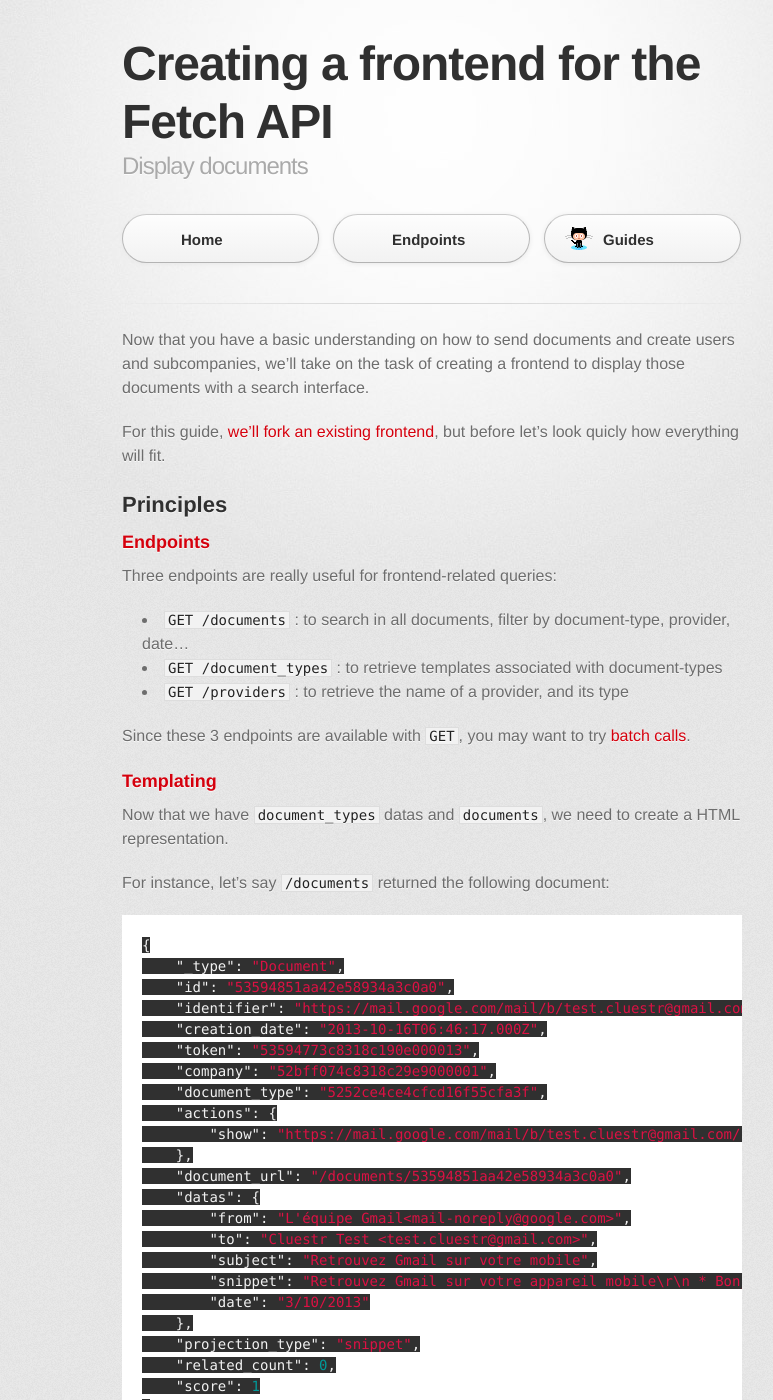
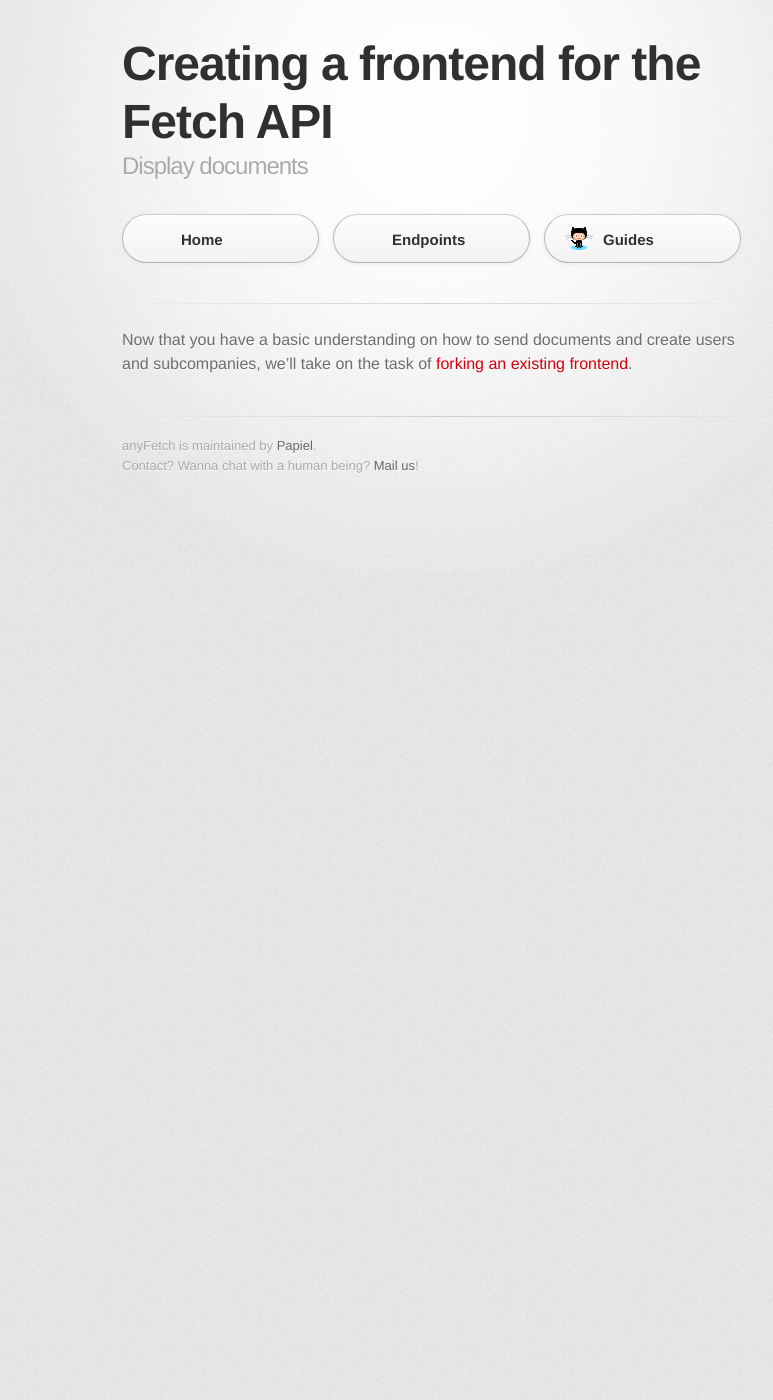
Before and after one commit to AnyFetch/developers.anyfetch.com, a Jekyll site: the page built from guides/tutorials/frontend.md, in a window 1280 px wide and 1400 px high. Shown: the whole window, without its empty margins (208-981 px from the left). Built offline with Jekyll 4.4.1, drawn with Linux system fonts in a browser that asks for light colours; some web fonts are replaced; Markdown is read by kramdown in place of the engine named in the settings; some of the changed text lies outside the part shown.

Commit message:
Reorganize everything

````diff
--- a/guides/tutorials/frontend.md
+++ b/guides/tutorials/frontend.md
@@ -4,92 +4,4 @@ subtitle: Display documents
 layout: doc
 ---
 
-Now that you have a basic understanding on how to send documents and create users and subcompanies, we'll take on the task of creating a frontend to display those documents with a search interface.
-
-For this guide, [we'll fork an existing frontend](https://github.com/Papiel/anyfetch.com), but before let's look quicly how everything will fit.
-
-## Principles
-### Endpoints
-Three endpoints are really useful for frontend-related queries:
-
-* [`GET /documents`](/endpoints/#documents-documents-get) : to search in all documents, filter by document-type, provider, date...
-* [`GET /document_types`](/endpoints/#document-types-document-types) : to retrieve templates associated with document-types
-* [`GET /providers`](/endpoints/#providers-providers) : to retrieve the name of a provider, and its type
-
-Since these 3 endpoints are available with `GET`, you may want to try [batch calls](/endpoints/#index-batch-calls).
-
-### Templating
-Now that we have `document_types` datas and `documents`, we need to create a HTML representation.
-
-For instance, let's say `/documents` returned the following document:
-
-```json
-{
-    "_type": "Document",
-    "id": "53594851aa42e58934a3c0a0",
-    "identifier": "https://mail.google.com/mail/b/test.cluestr@gmail.com/?cm#all/141c18456ad0b4e8#1449059866530329832",
-    "creation_date": "2013-10-16T06:46:17.000Z",
-    "token": "53594773c8318c190e000013",
-    "company": "52bff074c8318c29e9000001",
-    "document_type": "5252ce4ce4cfcd16f55cfa3f",
-    "actions": {
-        "show": "https://mail.google.com/mail/b/test.cluestr@gmail.com/?cm#all/141c18456ad0b4e8"
-    },
-    "document_url": "/documents/53594851aa42e58934a3c0a0",
-    "datas": {
-        "from": "L'équipe Gmail<mail-noreply@google.com>",
-        "to": "Cluestr Test <test.cluestr@gmail.com>",
-        "subject": "Retrouvez Gmail sur votre mobile",
-        "snippet": "Retrouvez Gmail sur votre appareil mobile\r\n * Bonjour\r\nCluestr *   Retrouvez Gmail sur votre appareil mobile\r\n\r\nOù que vous soyez, Gmail est disponible sur l'appareil de votre choix :\r\nordinateur de",
-        "date": "3/10/2013"
-    },
-    "projection_type": "snippet",
-    "related_count": 0,
-    "score": 1
-}
-```
-
-When looking in the result of `/document_types`, we'll see the following value associated with the key `5252ce4ce4cfcd16f55cfa3f` (`document_type` value from above):
-
-```json
-{
-    "_type": "DocumentType",
-    "id": "5252ce4ce4cfcd16f55cfa3f",
-    "name": "email",
-    "templates": {
-        "snippet": "<article>\n  <h1>{{{subject}}}</h1>\n  <div class=\"two-columns\">\n    <span>{{ date }}</span>\n    <span><small>{{from}} &rarr; {{to}}</small></span>\n  </div>\n  <blockquote>{{{snippet}}}</blockquote>\n</article>\n",
-        "full": "<article class=\"email-projection\">\n <header>\n     <h1>{{{subject}}}</h1>\n     <small>{{ date }}</small>\n     <small>From: <strong><a href=\"anyfetch://search/{{from}}\">{{from}}</a></strong></small>\n     <small>To: <strong><a href=\"anyfetch://search/{{to}}\">{{to}}</a></strong></small>\n </header>\n\n <main>\n       {{{html}}}\n </main>\n</article>\n",
-        "title": "{{ subject }}"
-    },
-    "updated": "2014-04-24T17:22:54.522Z",
-    "documents": 12
-}
-```
-
-Using `projection_type` value (snippet) from the above document, we can find the relevant mustache template in `templates.snippet`:
-
-```html
-<article>
-    <h1>{{{subject}}}</h1>
-    <div class="two-columns\">
-        <span>{{ date }}</span>
-        <span><small>{{from}} &rarr; {{to}}</small></span>
-    </div>
-    <blockquote>{{{snippet}}}</blockquote>
-</article>
-```
-
-Using [any mustache rendering engine](http://mustache.github.io/), we can now generate the final layout:
-
-```html
-<article>
-    <h1>Retrouvez Gmail sur votre mobile</h1>
-    <div class="two-columns\">
-        <span>3/10/2013</span>
-        <span><small>L'équipe Gmail&lt;mail-noreply@google.com&gt; &rarr; Cluestr Test &lt;test.cluestr@gmail.com&gt;</small></span>
-    </div>
-    <blockquote>
-        Retrouvez Gmail sur votre appareil mobile\r\n * Bonjour\r\nCluestr *   Retrouvez Gmail sur votre appareil mobile\r\n\r\nOù que vous soyez, Gmail est disponible sur l'appareil de votre choix :\r\nordinateur de
-    </blockquote>
-</article>
-```
+Now that you have a basic understanding on how to send documents and create users and subcompanies, we'll take on the task of [forking an existing frontend](https://github.com/Papiel/anyfetch.com).
````
Also changed, not shown: _includes/guides.md (+2 -2 lines), guides/concepts/projection.md (+2 -0 lines), guides/concepts/templating.md (added, +89 -0 lines), guides/creating/frontend.md (+14 -0 lines).
